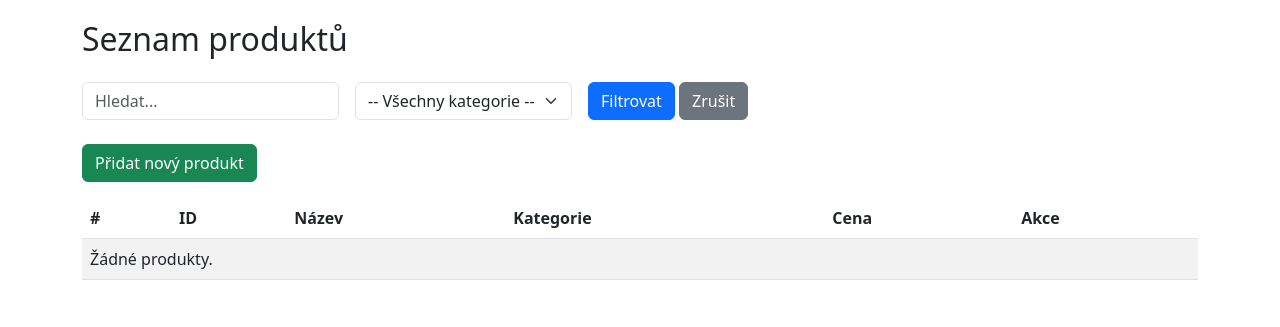
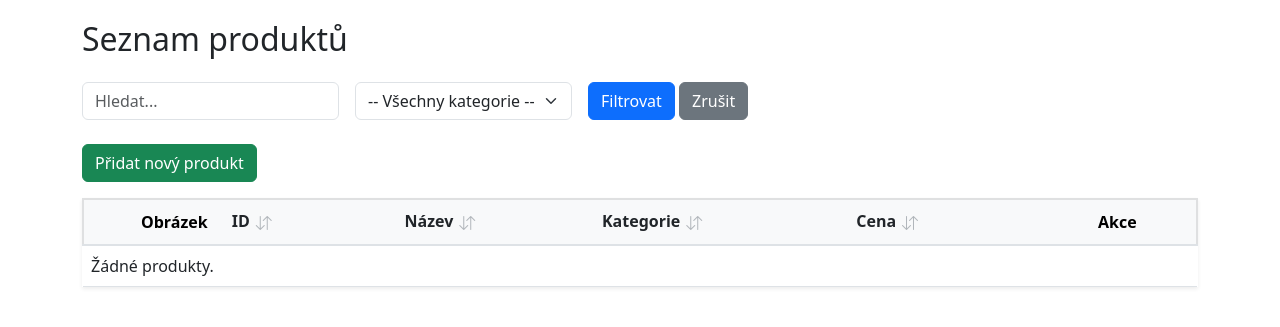
Before and after one commit to trojkry/bds3, a Python web app: template app/templates/products/list.html in a window 1280 px wide. Shown: the part 76-403 px from the top of the page. Run offline with Jinja, Linux system fonts and the light colour scheme; the template is opened without the code that fills it, so the values that code supplies are empty.

Commit message:
Added featureYou can no sort in Product by name, id, price

```diff
--- a/app/templates/products/list.html
+++ b/app/templates/products/list.html
@@ -3,6 +3,55 @@
 {% block title %}Seznam Produktů{% endblock %}
 
 {% block content %}
+<link rel="stylesheet" href="https://cdn.jsdelivr.net/npm/bootstrap-icons@1.11.1/font/bootstrap-icons.css">
+
+<style>
+    .table thead th {
+        vertical-align: middle !important;
+        border-bottom-width: 2px;
+    }
+
+    .sortable-th {
+        display: inline-flex;
+        align-items: center;
+    }
+
+    .sortable-th a {
+        display: flex;
+        align-items: center;
+        gap: 6px;
+
+        color: #212529;
+        text-decoration: none;
+        padding: 4px 8px;
+        border-radius: 4px;
+        transition: background-color 0.2s;
+
+        line-height: 1.2;
+        margin: 0;
+    }
+
+    .sortable-th a:hover {
+        background-color: #e9ecef;
+        color: #0d6efd;
+    }
+
+
+    .sort-icon {
+        display: inline-flex;
+        align-items: center;
+        justify-content: center;
+        height: 100%;
+    }
+
+    .sort-icon i {
+        line-height: 0;
+        font-size: 0.85rem;
+        position: relative;
+        top: 1px;
+    }
+</style>
+
 <h2 class="mb-4">Seznam produktů</h2>
 
 <form method="GET" class="row g-3 align-items-center mb-4">
@@ -27,38 +76,62 @@
     Přidat nový produkt
 </a>
 
-<table class="table table-striped table-hover align-middle">
-    <thead>
+{% macro sort_link(column, title) %}
+    {% set next_order = 'asc' if sort_by == column and sort_order == 'desc' else 'desc' %}
+
+    <div class="sortable-th">
+        <a href="{{ url_for('products.products_list', sort_by=column, sort_order=next_order, search=search_term, category_id=selected_category_id) }}"
+           title="Seřadit podle {{ title }}">
+
+            <span class="fw-bold">{{ title }}</span>
+
+            <span class="sort-icon">
+                {% if sort_by == column %}
+                    {% if sort_order == 'asc' %}
+                        <i class="bi bi-caret-up-fill text-primary"></i>
+                    {% else %}
+                        <i class="bi bi-caret-down-fill text-primary"></i>
+                    {% endif %}
+                {% else %}
+                    <i class="bi bi-arrow-down-up text-secondary fs-6" style="opacity: 0.5"></i>
+                {% endif %}
+            </span>
+        </a>
+    </div>
+{% endmacro %}
+
+<table class="table table-hover align-middle shadow-sm">
+    <thead class="table-light border-bottom border-2">
         <tr>
-            <th>#</th> <th>ID</th>
-            <th>Název</th>
-            <th>Kategorie</th>
-            <th>Cena</th>
+            <th style="width: 50px;"></th> <th style="width: 80px;">Obrázek</th>
+
+            <th style="min-width: 90px;">{{ sort_link('product_id', 'ID') }}</th>
+            <th>{{ sort_link('name', 'Název') }}</th>
+            <th>{{ sort_link('category_name', 'Kategorie') }}</th>
+            <th style="min-width: 130px;">{{ sort_link('base_price', 'Cena') }}</th>
+
             <th>Akce</th>
         </tr>
     </thead>
     <tbody>
         {% for product in products %}
         <tr>
+            <td class="text-center">
+                <button class="btn btn-sm btn-outline-secondary toggle-details"
+                        data-product-id="{{ product.product_id }}"
+                        type="button">+</button>
+            </td>
             <td>
-                <img src="{{ product.primary_image_url }}" alt="Img" style="width: 50px; height: 50px; object-fit: cover; border-radius: 5px;">
+                <img src="{{ product.primary_image_url }}" alt="Img" style="width: 40px; height: 40px; object-fit: cover; border-radius: 4px;">
             </td>
             <td>{{ product.product_id }}</td>
-            <td>
-                <a href="{{ url_for('products.product_detail', product_id=product.product_id) }}"
-                   class="fw-bold text-decoration-none modal-trigger"
-                   data-title="Detail produktu #{{ product.product_id }}">
-                    {{ product.name }}
-                </a>
-            </td>
-            <td>{{ product.category.name if product.category else 'Neznámá' }}</td>
-            <td>{{ product.base_price }} Kč</td>
+            <td><span class="fw-bold">{{ product.name }}</span></td>
+            <td><span class="badge bg-light text-dark border">{{ product.category.name if product.category else 'Neznámá' }}</span></td>
+            <td class="fw-bold text-success">{{ product.base_price }} Kč</td>
             <td>
                 <a href="{{ url_for('products.product_edit', product_id=product.product_id) }}"
                    class="btn btn-sm btn-info modal-trigger"
-                   data-title="Upravit produkt: {{ product.name }}">
-                   Upravit
-                </a>
+                   data-title="Upravit produkt: {{ product.name }}">Upravit</a>
 
                 <form method="POST" action="{{ url_for('products.product_delete', product_id=product.product_id) }}" style="display:inline;"
                       onsubmit="return confirm('Opravdu chcete smazat produkt {{ product.name }}?');">
@@ -66,8 +139,14 @@
                 </form>
             </td>
         </tr>
+
+        <tr id="detail-row-{{ product.product_id }}" class="d-none bg-light">
+            <td colspan="7" class="p-0 border-0">
+                <div id="detail-content-{{ product.product_id }}" class="collapse-content"></div>
+            </td>
+        </tr>
         {% else %}
-        <tr><td colspan="6">Žádné produkty.</td></tr>
+        <tr><td colspan="7">Žádné produkty.</td></tr>
         {% endfor %}
     </tbody>
 </table>
@@ -92,34 +171,38 @@
 <script src="https://code.jquery.com/jquery-3.7.1.min.js"></script>
 <script>
 $(document).ready(function() {
-    $('.modal-trigger').on('click', function(e) {
+    $('.toggle-details').on('click', function() {
+        var btn = $(this);
+        var productId = btn.data('product-id');
+        var detailRow = $('#detail-row-' + productId);
+        var contentDiv = $('#detail-content-' + productId);
+
+        if (!detailRow.hasClass('d-none')) {
+            detailRow.addClass('d-none');
+            btn.text('+').removeClass('btn-secondary').addClass('btn-outline-secondary');
+            return;
+        }
+        btn.text('-').removeClass('btn-outline-secondary').addClass('btn-secondary');
+        detailRow.removeClass('d-none');
+        if (contentDiv.is(':empty')) {
+            contentDiv.html('<div class="p-4 text-center"><div class="spinner-border spinner-border-sm text-muted"></div> Načítám detaily...</div>');
+            var url = "{{ url_for('products.product_detail_content', product_id=0) }}".replace('0', productId);
+            $.ajax({ url: url, type: 'GET', success: function(r) { contentDiv.html(r); }, error: function() { contentDiv.html('Chyba.'); }});
+        }
+    });
+
+    $(document).on('click', '.modal-trigger', function(e) {
         if (e.which !== 1 && e.which !== 0) return;
         if (e.ctrlKey || e.metaKey) return;
-
         e.preventDefault();
-
         var url = $(this).attr('href');
         var title = $(this).data('title') || 'Informace';
-
         var modal = $('#universalModal');
         var modalBody = $('#universalModalBody');
-
         modal.find('.modal-title').text(title);
         modalBody.html('<div class="d-flex justify-content-center py-5"><div class="spinner-border text-primary"></div></div>');
-
-        $.ajax({
-            url: url,
-            type: 'GET',
-            headers: {'X-Requested-With': 'XMLHttpRequest'},
-            success: function(response) {
-                modalBody.html(response);
-            },
-            error: function() {
-                modalBody.html('<div class="alert alert-danger">Chyba při načítání dat.</div>');
-            }
-        });
-
         modal.modal('show');
+        $.ajax({ url: url, type: 'GET', headers: {'X-Requested-With': 'XMLHttpRequest'}, success: function(r) { modalBody.html(r); }, error: function() { modalBody.html('<div class="alert alert-danger">Chyba.</div>'); }});
     });
 });
 </script>
```
Also changed, not shown: app/blueprints/products.py (+52 -3 lines), app/templates/products/detail_fragment.html (added, +56 -0 lines).
